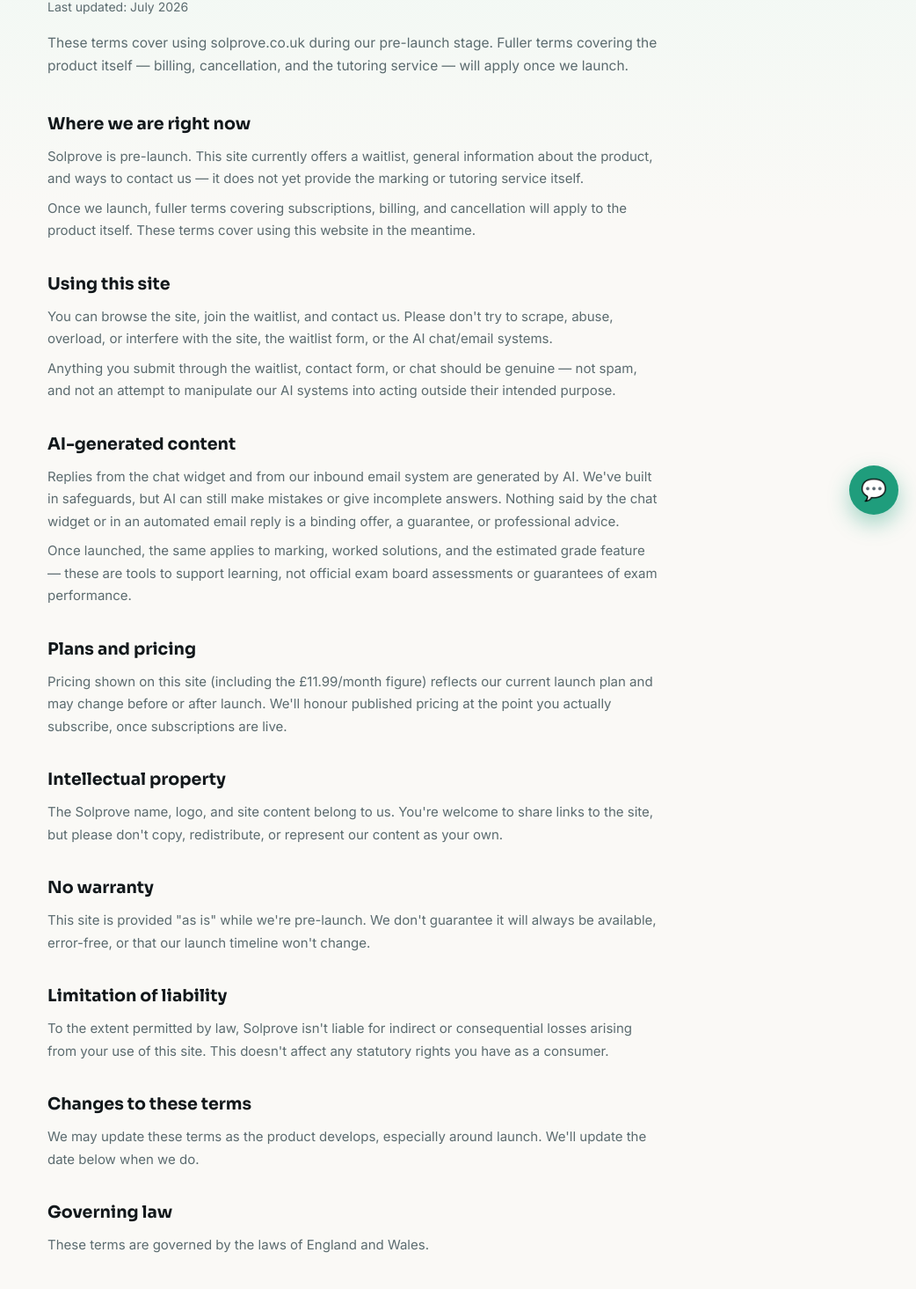
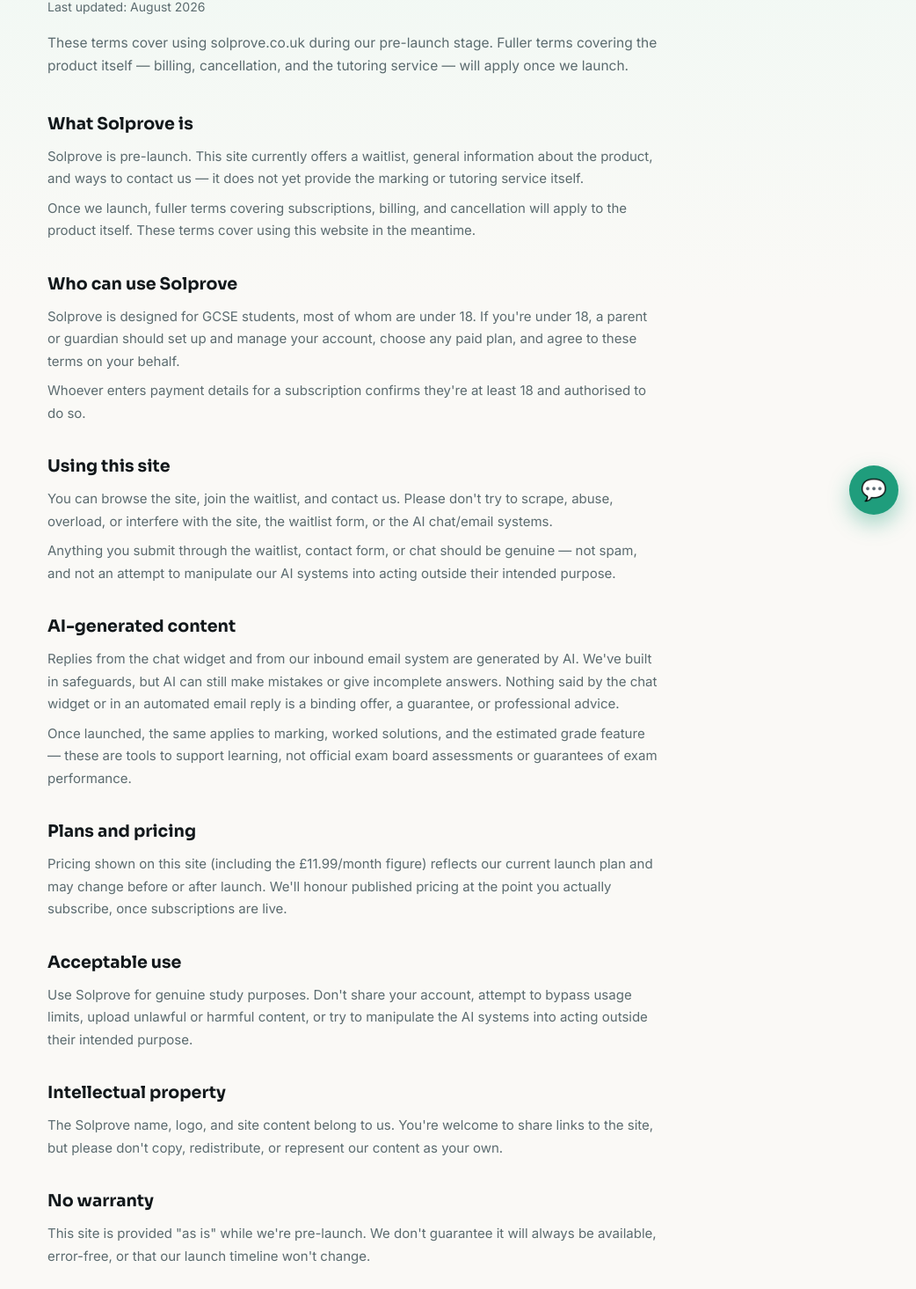
Before and after one commit to J7721/Solprove-app, a Next.js app: page /terms in a window 1280 px wide. Shown: the part 195-1660 px from the top of the page at 88% size, without its empty margins (238-1280 px from the left). Built offline with nearby package versions, Linux system fonts and the light colour scheme.

Commit message:
Rewrite Terms & Privacy for paid launch, launch-aware via LAUNCHED flag

```diff
--- a/app/terms/page.js
+++ b/app/terms/page.js
@@ -1,14 +1,31 @@
 import MarketingNav from "../components/MarketingNav";
 import MarketingFooter from "../components/MarketingFooter";
+import { LAUNCHED } from "../../lib/launch";
 
 export const metadata = { title: "Terms of Use — Solprove" };
 
-const SECTIONS = [
+// These terms flip automatically with the LAUNCHED switch in lib/launch.js.
+// Pre-launch: a short set of terms covering the waitlist site only.
+// Launched: the full terms covering the product, subscriptions, and billing.
+function buildSections(launched) {
+  const sections = [
     {
-    h: "Where we are right now",
-    body: [
+      h: "What Solprove is",
+      body: launched
+        ? [
+            "Solprove is an AI GCSE Maths tutor. A student photographs a maths question and their own attempt at it, and Solprove marks the working step by step, shows the correct method, and tracks progress over time. There's also a weekly parent progress report.",
+            "Solprove covers the UK GCSE Maths curriculum (foundation and higher tiers). It is not tied to or endorsed by any specific exam board.",
+          ]
+        : [
             "Solprove is pre-launch. This site currently offers a waitlist, general information about the product, and ways to contact us — it does not yet provide the marking or tutoring service itself.",
             "Once we launch, fuller terms covering subscriptions, billing, and cancellation will apply to the product itself. These terms cover using this website in the meantime.",
+          ],
+    },
+    {
+      h: "Who can use Solprove",
+      body: [
+        "Solprove is designed for GCSE students, most of whom are under 18. If you're under 18, a parent or guardian should set up and manage your account, choose any paid plan, and agree to these terms on your behalf.",
+        "Whoever enters payment details for a subscription confirms they're at least 18 and authorised to do so.",
       ],
     },
     {
@@ -22,54 +39,100 @@ const SECTIONS = [
       h: "AI-generated content",
       body: [
         "Replies from the chat widget and from our inbound email system are generated by AI. We've built in safeguards, but AI can still make mistakes or give incomplete answers. Nothing said by the chat widget or in an automated email reply is a binding offer, a guarantee, or professional advice.",
-      "Once launched, the same applies to marking, worked solutions, and the estimated grade feature — these are tools to support learning, not official exam board assessments or guarantees of exam performance.",
+        launched
+          ? "The same applies to marking, worked solutions, and the estimated grade feature — these are tools to support learning, not official exam board assessments, and they're not a guarantee of exam performance. Always check important queries against your teacher's guidance."
+          : "Once launched, the same applies to marking, worked solutions, and the estimated grade feature — these are tools to support learning, not official exam board assessments or guarantees of exam performance.",
       ],
     },
     {
       h: "Plans and pricing",
+      body: launched
+        ? [
+            "Free plan: 5 questions marked free every day, full worked solutions, and basic progress tracking. No card required.",
+            "Premium, £11.99/month: includes a 7-day free trial, unlimited questions marked, personalised practice, a full topic mastery dashboard, and weekly parent reports. Billed monthly from your chosen payment method via our payment processor, Stripe.",
+            "Schools & Tutors: custom pricing for class dashboards and bulk accounts — contact schools@solprove.co.uk.",
+            "We may change prices for new subscribers at any time. If we change the price of your existing plan, we'll give you reasonable notice before it takes effect.",
+          ]
+        : [
+            "Pricing shown on this site (including the £11.99/month figure) reflects our current launch plan and may change before or after launch. We'll honour published pricing at the point you actually subscribe, once subscriptions are live.",
+          ],
+    },
+  ];
+
+  if (launched) {
+    sections.push({
+      h: "Cancellation and refunds",
       body: [
-      "Pricing shown on this site (including the £11.99/month figure) reflects our current launch plan and may change before or after launch. We'll honour published pricing at the point you actually subscribe, once subscriptions are live.",
+        "You can cancel a Premium subscription at any time from your account settings, or by emailing hello@solprove.co.uk. Cancelling stops future billing; your plan stays active until the end of the period you've already paid for.",
+        "If you're on the 7-day free trial, cancel before the trial ends to avoid being charged. We don't offer refunds for partial billing periods, except where required by law.",
+      ],
+    });
+  }
+
+  sections.push(
+    {
+      h: "Acceptable use",
+      body: [
+        "Use Solprove for genuine study purposes. Don't share your account, attempt to bypass usage limits, upload unlawful or harmful content, or try to manipulate the AI systems into acting outside their intended purpose.",
       ],
     },
     {
       h: "Intellectual property",
       body: [
         "The Solprove name, logo, and site content belong to us. You're welcome to share links to the site, but please don't copy, redistribute, or represent our content as your own.",
-    ],
+        launched
+          ? "You keep ownership of the questions and working you upload. By uploading, you give us permission to process it in order to mark it, generate feedback, and provide the service to you."
+          : null,
+      ].filter(Boolean),
     },
     {
       h: "No warranty",
       body: [
-      "This site is provided \"as is\" while we're pre-launch. We don't guarantee it will always be available, error-free, or that our launch timeline won't change.",
+        launched
+          ? "Solprove is provided \"as available\". We work hard to keep it running smoothly, but we don't guarantee it will always be available, uninterrupted, or error-free."
+          : "This site is provided \"as is\" while we're pre-launch. We don't guarantee it will always be available, error-free, or that our launch timeline won't change.",
       ],
     },
     {
       h: "Limitation of liability",
       body: [
-      "To the extent permitted by law, Solprove isn't liable for indirect or consequential losses arising from your use of this site. This doesn't affect any statutory rights you have as a consumer.",
+        "To the extent permitted by law, Solprove isn't liable for indirect or consequential losses arising from your use of the site or service. This doesn't affect any statutory rights you have as a consumer.",
       ],
-  },
+    }
+  );
+
+  if (launched) {
+    sections.push({
+      h: "Ending your account",
+      body: [
+        "You can close your account at any time by emailing hello@solprove.co.uk. We may suspend or close an account that breaches these terms, including for non-payment or misuse of the AI systems.",
+      ],
+    });
+  }
+
+  sections.push(
     {
       h: "Changes to these terms",
       body: [
-      "We may update these terms as the product develops, especially around launch. We'll update the date below when we do.",
+        "We may update these terms as the product develops. We'll update the date below when we do, and let you know of any significant change.",
       ],
     },
     {
       h: "Governing law",
-    body: [
-      "These terms are governed by the laws of England and Wales.",
-    ],
+      body: ["These terms are governed by the laws of England and Wales, and the courts of England and Wales have exclusive jurisdiction."],
     },
     {
       h: "Contact",
-    body: [
-      "Questions about these terms: hello@solprove.co.uk.",
-    ],
-  },
-];
+      body: ["Questions about these terms: hello@solprove.co.uk."],
+    }
+  );
+
+  return sections;
+}
 
 export default function Terms() {
+  const SECTIONS = buildSections(LAUNCHED);
+
   return (
     <div style={{ fontFamily: "'Inter', sans-serif", background: "linear-gradient(180deg,#eef8f3 0%,#faf9f6 22%,#faf9f6 100%)", color: "#12181b", minHeight: "100vh" }}>
       <style>{`
@@ -85,10 +148,11 @@ export default function Terms() {
         <h1 className="terms-h1" style={{ fontFamily: "'Sora', sans-serif", fontSize: 36, fontWeight: 700, color: "#12181b", margin: "0 0 12px", letterSpacing: "-0.02em" }}>
           Terms of Use
         </h1>
-        <p style={{ fontSize: 14, color: "#5b6b6f", margin: 0 }}>Last updated: July 2026</p>
+        <p style={{ fontSize: 14, color: "#5b6b6f", margin: 0 }}>Last updated: August 2026</p>
         <p style={{ fontSize: 15.5, lineHeight: 1.7, color: "#5b6b6f", margin: "20px 0 0" }}>
-          These terms cover using solprove.co.uk during our pre-launch stage. Fuller terms covering the product itself — billing, cancellation,
-          and the tutoring service — will apply once we launch.
+          {LAUNCHED
+            ? "These are the terms for using Solprove, including our free and paid plans. Please read them alongside our Privacy Policy."
+            : "These terms cover using solprove.co.uk during our pre-launch stage. Fuller terms covering the product itself — billing, cancellation, and the tutoring service — will apply once we launch."}
         </p>
       </section>
 
```
Also changed, not shown: app/privacy/page.js (+49 -16 lines). Lines whose indentation alone changed are shown as unchanged.
